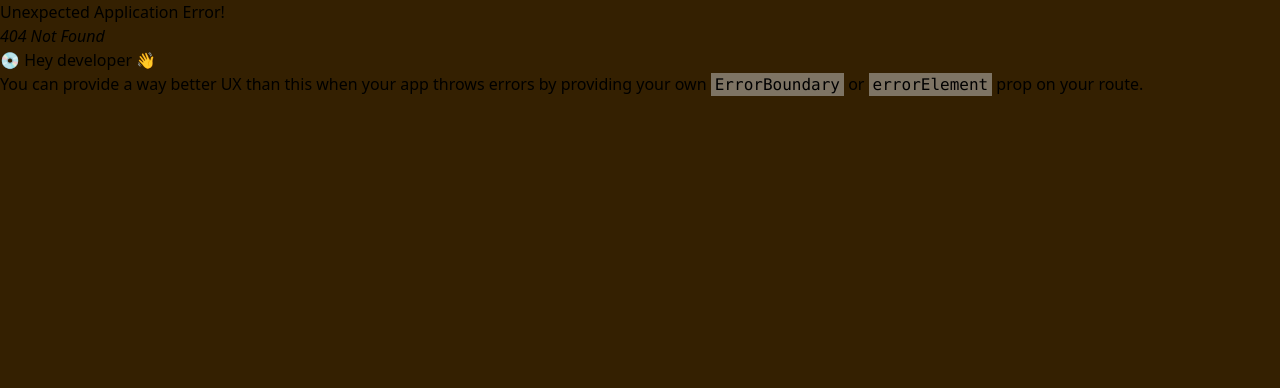
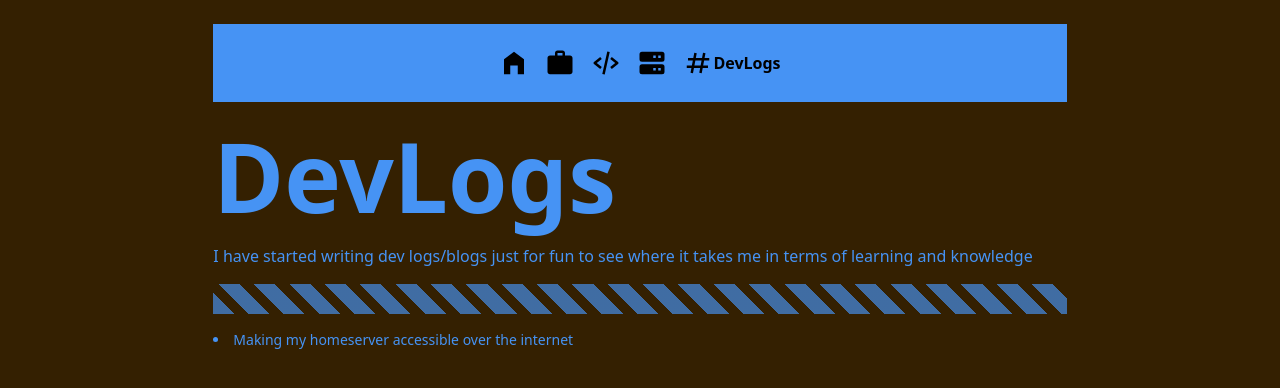
Before and after one commit to karanehra/karanehra.github.io, a React (Create React App) app: page /devlogs in a window 1280 px wide. Before the commit this address had no page. Shown: the top 388 px of the page. Built offline with nearby package versions, Linux system fonts and the light colour scheme.

Commit message:
fix: adds devlog template, other fixes

```diff
--- /dev/null
+++ b/src/DevLogs.tsx
@@ -0,0 +1,49 @@
+import { useParams } from "react-router-dom";
+import Layout from "./components/Layout";
+import DevLog0 from "./devlogs/devlog0";
+import Divider from "./components/Divider";
+
+const DevlogsLanding = () => {
+  return (
+    <Layout>
+      <h1 className="font-black text-primary text-3xl mb-3 md:text-8xl md:mb-5">
+        DevLogs
+      </h1>
+      <p className="text-md text-primary ">
+        I have started writing dev logs/blogs just for fun to see where it takes
+        me in terms of learning and knowledge
+      </p>
+
+      <Divider />
+
+      <ol className="list-inside list-disc">
+        <li className="text-primary text-sm">
+          {/* <a href="/devlogs/0" className="underline"> */}
+          Making my homeserver accessible over the internet
+          {/* </a> */}
+        </li>
+      </ol>
+    </Layout>
+  );
+};
+
+const DevLogs = () => {
+  const { id } = useParams();
+
+  const renderDevlog = () => {
+    switch (id) {
+      case "0":
+        return <DevLog0 />;
+      default:
+        return <DevlogsLanding />;
+    }
+  };
+
+  if (id) {
+    return renderDevlog();
+  }
+
+  return <DevlogsLanding />;
+};
+
+export default DevLogs;
--- a/src/components/Layout.tsx
+++ b/src/components/Layout.tsx
@@ -8,7 +8,7 @@
       style={{ height: "100svh" }}
     >
       <Navbar />
-      <div className="mx-auto flex flex-col mt-16 px-4 pb-4 grow md:px-0 md:mt-32 md:w-2/3">
+      <div className="mx-auto flex flex-col mt-16 px-4 pb-4 xs:grow md:grow-0 md:px-0 md:mt-32 md:w-2/3">
         {props.children}
       </div>
     </div>
--- a/src/components/Navbar.tsx
+++ b/src/components/Navbar.tsx
@@ -1,20 +1,13 @@
-import { useLocation, useNavigate } from "react-router-dom";
+import { useLocation } from "react-router-dom";
 import { MdWork, MdHomeFilled } from "react-icons/md";
-import { BiCodeAlt, BiSolidServer } from "react-icons/bi";
-
-const links = [
-  { url: "/", name: "Home" },
-  { url: "/career", name: "Career" },
-  { url: "/projects", name: "Projects" },
-];
+import { BiCodeAlt, BiSolidServer, BiHash } from "react-icons/bi";
 
 const Navbar = () => {
-  const navigate = useNavigate();
   const { pathname } = useLocation();
 
   return (
-    <nav className="fixed top-0 w-full left-0">
-      <div className="bg-primary text-center mx-auto flex justify-center w-full p-2 md:p-6 md:w-2/3 md:m-6 gap-4">
+    <nav className="fixed top-0 w-full left-0 bg-secondary">
+      <div className="bg-primary text-center mx-auto flex justify-center w-full p-2 md:p-6 md:w-2/3 md:my-6 gap-4">
         <a href="/" className="flex items-center">
           <MdHomeFilled size={30} />
           {pathname === "/" && <div className="font-bold">Home</div>}
@@ -35,6 +28,10 @@
             <div className="font-bold">Homeserver</div>
           )}
         </a>
+        <a href="/devlogs" className="flex items-center">
+          <BiHash size={30} />
+          {pathname === "/devlogs" && <div className="font-bold">DevLogs</div>}
+        </a>
       </div>
     </nav>
   );
--- /dev/null
+++ b/src/devlogs/devlog0.tsx
@@ -0,0 +1,61 @@
+import BgColorSpan from "../components/BgColorSpan";
+import Divider from "../components/Divider";
+import Layout from "../components/Layout";
+
+const DevLog0 = () => {
+  return (
+    <Layout>
+      <h1 className="font-black text-primary text-3xl mb-3 md:text-8xl md:mb-5">
+        <BgColorSpan>#0</BgColorSpan>
+      </h1>
+      <h1 className="text-3xl font-bold text-primary ">
+        Making my homeserver accessible over the internet
+      </h1>
+      <Divider />
+
+      <p className="text-md text-primary mb-6">
+        Once I had my{" "}
+        <a href="/homeserver" className="underline">
+          homeserver
+        </a>{" "}
+        up and running over my home network I wanted to be able to access it
+        over the internet as well. I would then be able to connect to it from
+        anywhere. I knew it would take some networking knowledge and
+        workarounds.
+      </p>
+
+      <p className="text-md text-primary mb-6">
+        I understood the need for a static IPv4. But doing it over the router
+        was not possible due to NAT and dynamic IP allocation by Jio. If there
+        was an option to turn off DHCP I was not able to find it. I looked
+        around if Jio had plans that provided a Static IP but they required a
+        registered business and a lot of paperwork.
+      </p>
+
+      <p className="text-md text-primary mb-6">
+        I found{" "}
+        <a
+          href="https://broadband.forum/threads/guide-how-to-host-webservers-on-jio-fiber-accessible-to-ipv4-clients.204996/"
+          target="_blank"
+          rel="noopener noreferrer"
+          className="underline"
+        >
+          this
+        </a>{" "}
+        while browsing around and realized that I could always use IPv6 since i
+        dont need to worry about a lot of clients. I always have a phone around
+        and Airtel 5G allows IPv6(unlike the Jio Router), for now.
+      </p>
+
+      <p className="text-md text-primary mb-6">
+        I found the public IPv6 for my homeserver using ifconfig. I put the
+        address into my mac(connected to the home wifi), and it worked. I tried
+        the same over Airtel 5G, and as expected, I could not reach the IP. I
+        logged into my router and opened up all IPv6 traffic for the time being,
+        and trying again I
+      </p>
+    </Layout>
+  );
+};
+
+export default DevLog0;
```
Also changed, not shown: src/index.tsx (+10 -6 lines), 11 other files (tests, documents, lock files or other folders).
